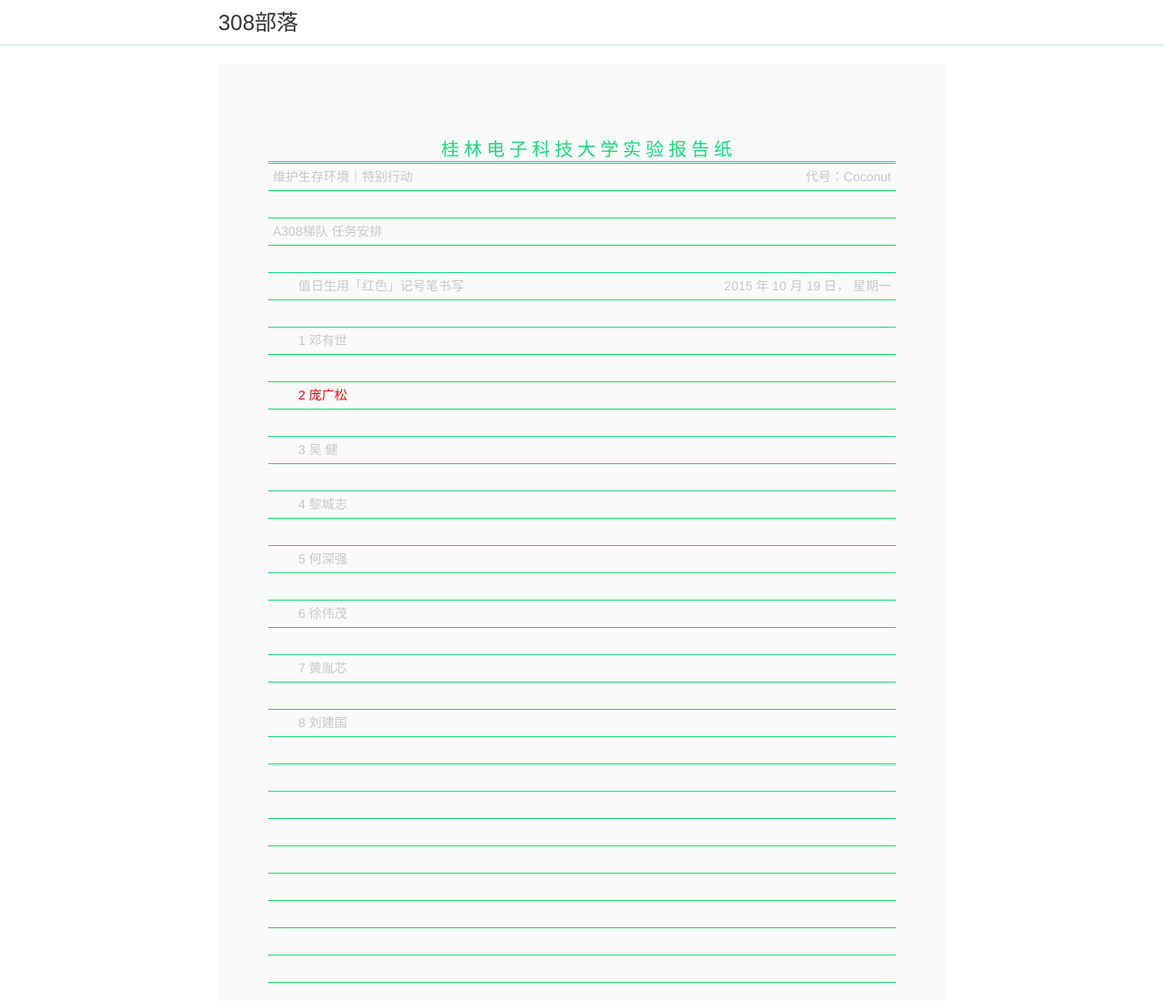
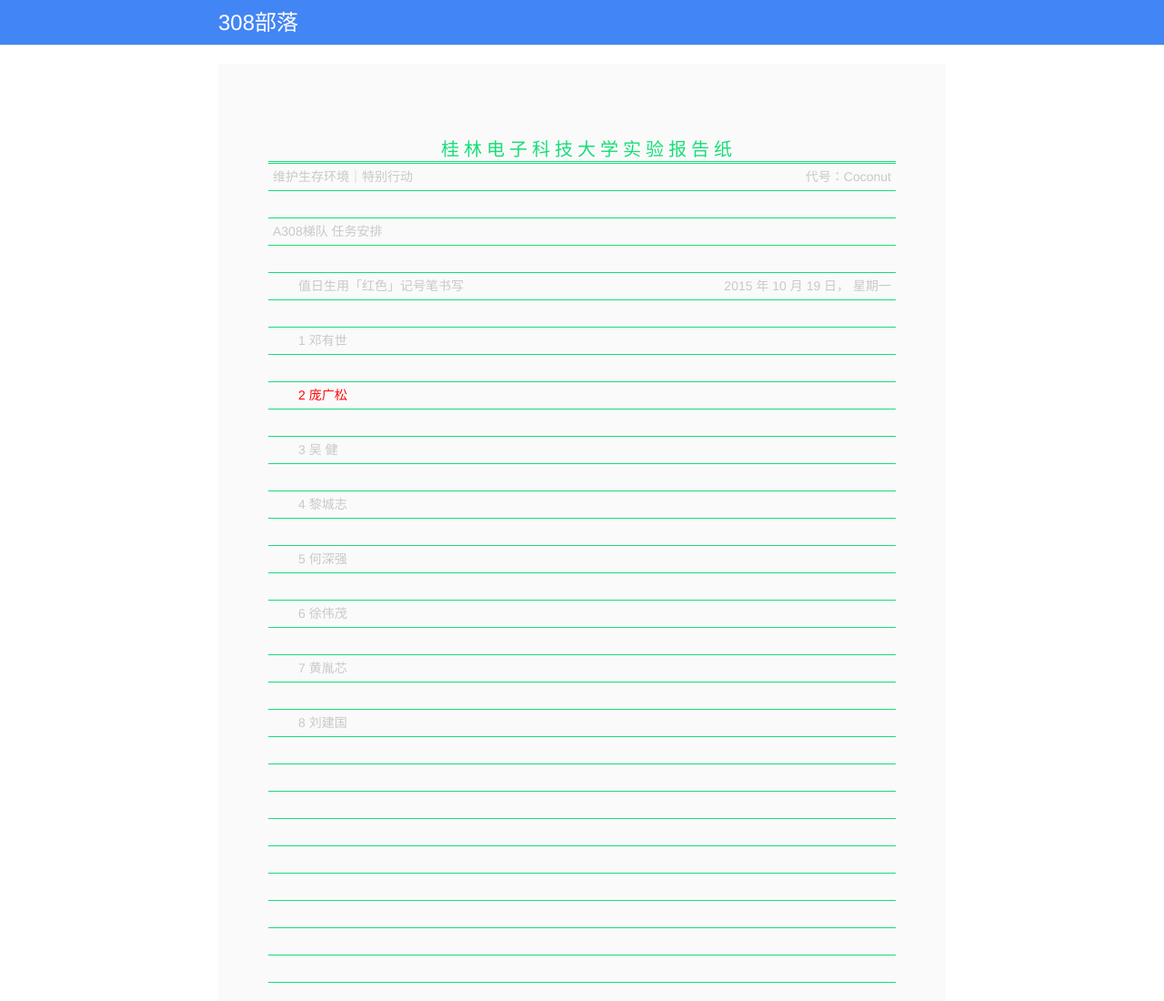
Before and after one commit to iwj/dutymate, a plain HTML site: page index.html in a window 1280 px wide. Shown: the top 1100 px of the page at 91% size. Drawn offline with Linux system fonts and the light colour scheme.

Commit message:
update visual

```diff
--- a/css/index.css
+++ b/css/index.css
@@ -7,6 +7,8 @@
 	font-size: 24px;
 	border-bottom: 1px solid #cce1ef;
 	margin-bottom: 20px;
+	background: #4285F4;
+	color: #FFF;
 }
 
 .site-name{
```
